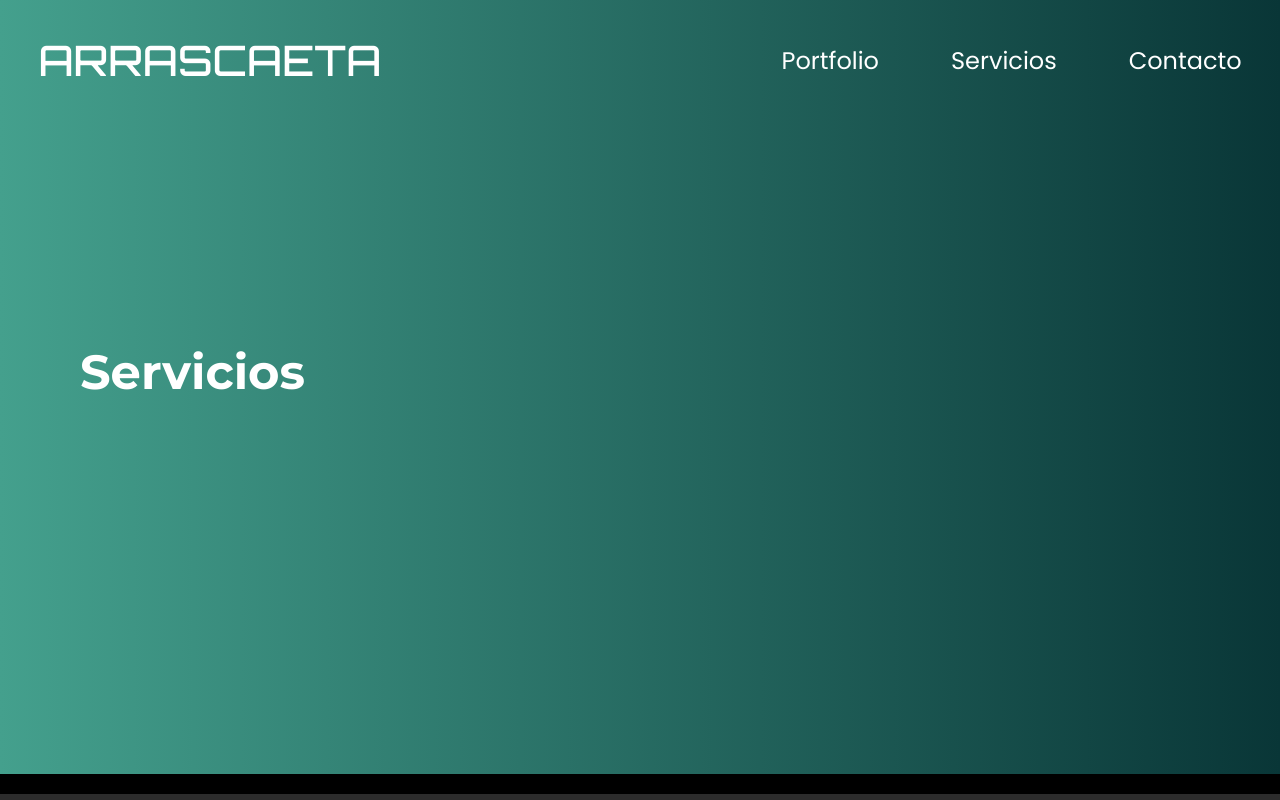
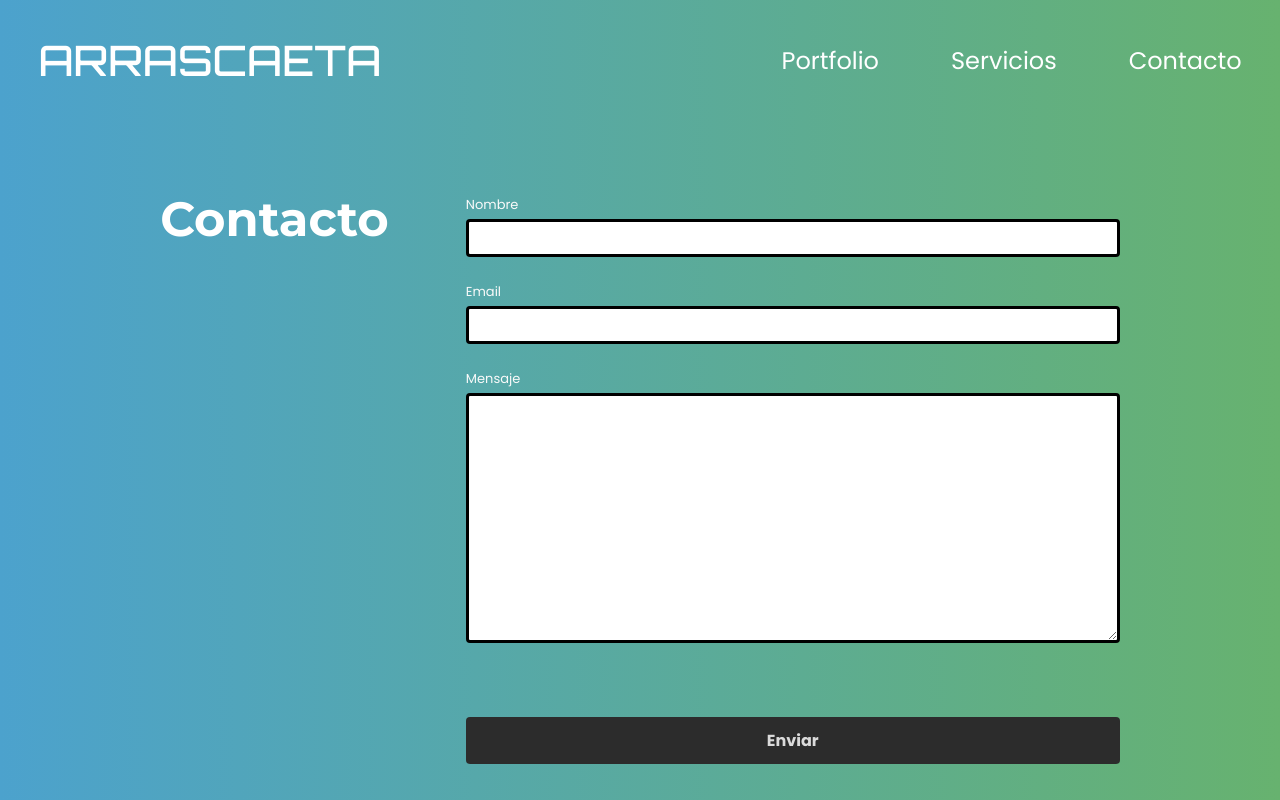
Before and after one commit to FacuArras/desafio-modulo4, a plain HTML site: page contact.html in a window 1280 px wide. Shown: the top 800 px of the page. Drawn offline with Linux system fonts and the light colour scheme; no server answers; files whose address does not match are found by name.

Commit message:
desafio completado.

```diff
--- a/components/components.js
+++ b/components/components.js
@@ -2,13 +2,13 @@ function addHeader(el) {
   const headerEl = document.createElement("header");
 
   headerEl.innerHTML = `
-      <a href="/home/index.html" class="logo">ARRASCAETA</a>
+      <a href="/index.html" class="logo">ARRASCAETA</a>
             <nav class="header__links">
               <ul class="header__list">
                 <li class="header__items">
-                  <a href="../portfolio/portfolio.html" class="header__link">Portfolio</a>
-                  <a href="/servicios/servicios.html" class="header__link">Servicios</a>
-                  <a href="/contact/contact.html" class="header__link">Contacto</a>
+                  <a href="/portfolio.html" class="header__link">Portfolio</a>
+                  <a href="/servicios.html" class="header__link">Servicios</a>
+                  <a href="/contact.html" class="header__link">Contacto</a>
                 </li>
               </ul>
             </nav>
@@ -20,9 +20,9 @@ function addHeader(el) {
           </header>
           <div class="menu">
             <h2 class="menu__close">X</h2>
-            <a href="/portfolio/portfolio.html" class="menu__option">Portfolio</a>
-        <a href="/servicios/servicios.html" class="menu__option">Servicios</a>
-        <a href="/contact/contact.html" class="menu__option">Contacto</a>
+            <a href="/portfolio.html" class="menu__option">Portfolio</a>
+        <a href="/servicios.html" class="menu__option">Servicios</a>
+        <a href="/contact.html" class="menu__option">Contacto</a>
           </div>
       `;
   headerEl.classList.add("header");
--- a/servicios/servicios.html
+++ b/contact.html
@@ -4,16 +4,15 @@
     <meta charset="UTF-8" />
     <meta http-equiv="X-UA-Compatible" content="IE=edge" />
     <meta name="viewport" content="width=device-width, initial-scale=1.0" />
-    <title>Servicios</title>
+    <title>Contacto</title>
+    <link rel="stylesheet" href="/contact/contact.css" />
     <link rel="stylesheet" href="/home/style.css" />
-    <link rel="stylesheet" href="./servicios.css" />
     <script defer src="/components/components.js"></script>
-    <script defer src="./servicios.js"></script>
+    <script defer src="/contact/contact.js"></script>
   </head>
   <body>
     <section class="section-header"></section>
-    <h2 class="section__title titulo">Servicios</h2>
-    <section class="section"></section>
+    <section class="contact"></section>
     <section class="section-footer"></section>
   </body>
 </html>
--- a/home/style.css
+++ b/home/style.css
@@ -242,9 +242,6 @@ body {
   }
 }
 
-.services__cont {
-  overflow: auto;
-}
 @media (min-width: 960px) {
   .services__cont {
     display: flex;
```
Also changed, not shown: index.html (renamed from home/index.html, +2 -2 lines), portfolio.html (renamed from contact/contact.html, +6 -4 lines), servicios.html (renamed from portfolio/portfolio.html, +3 -4 lines).
